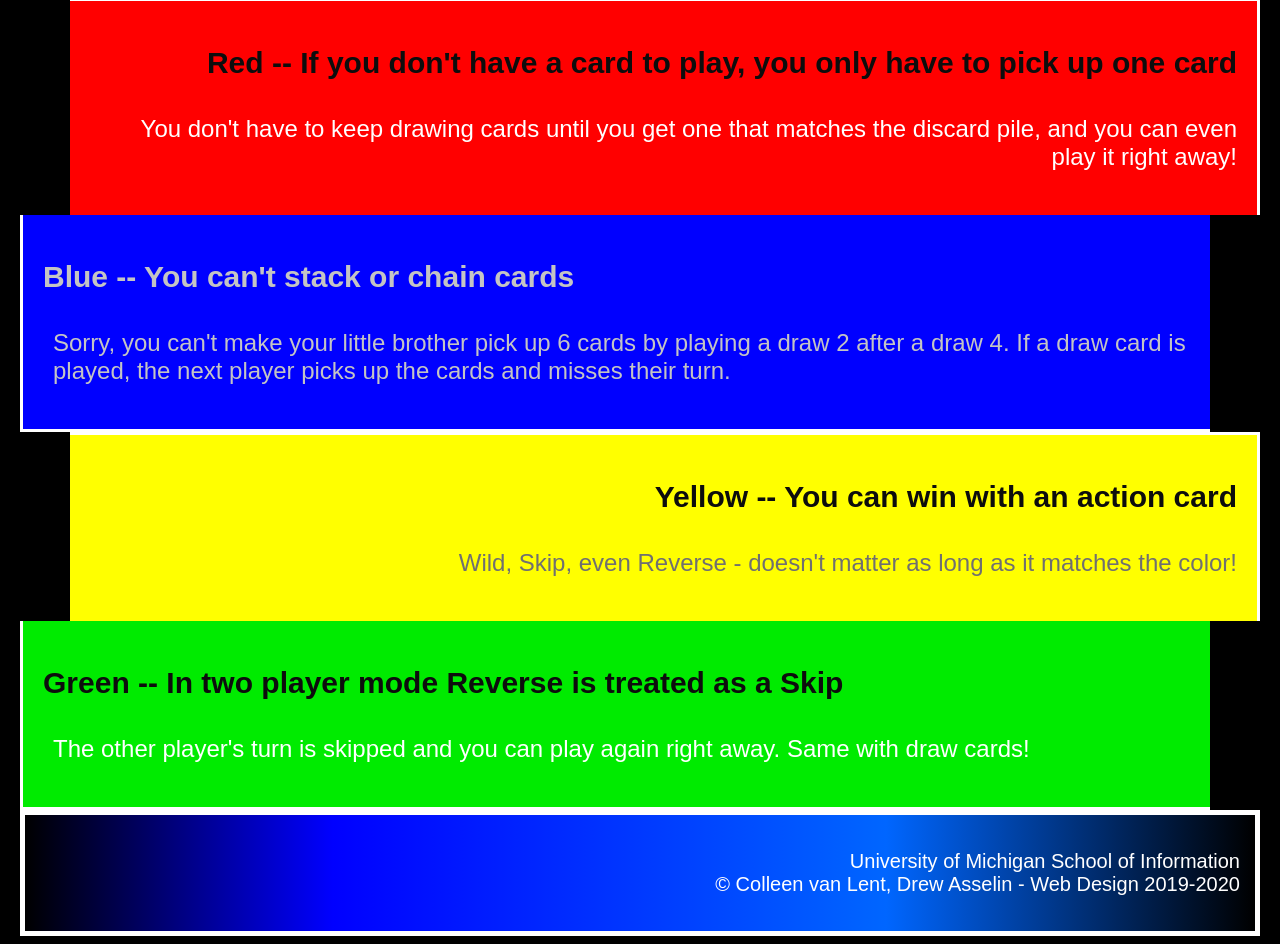
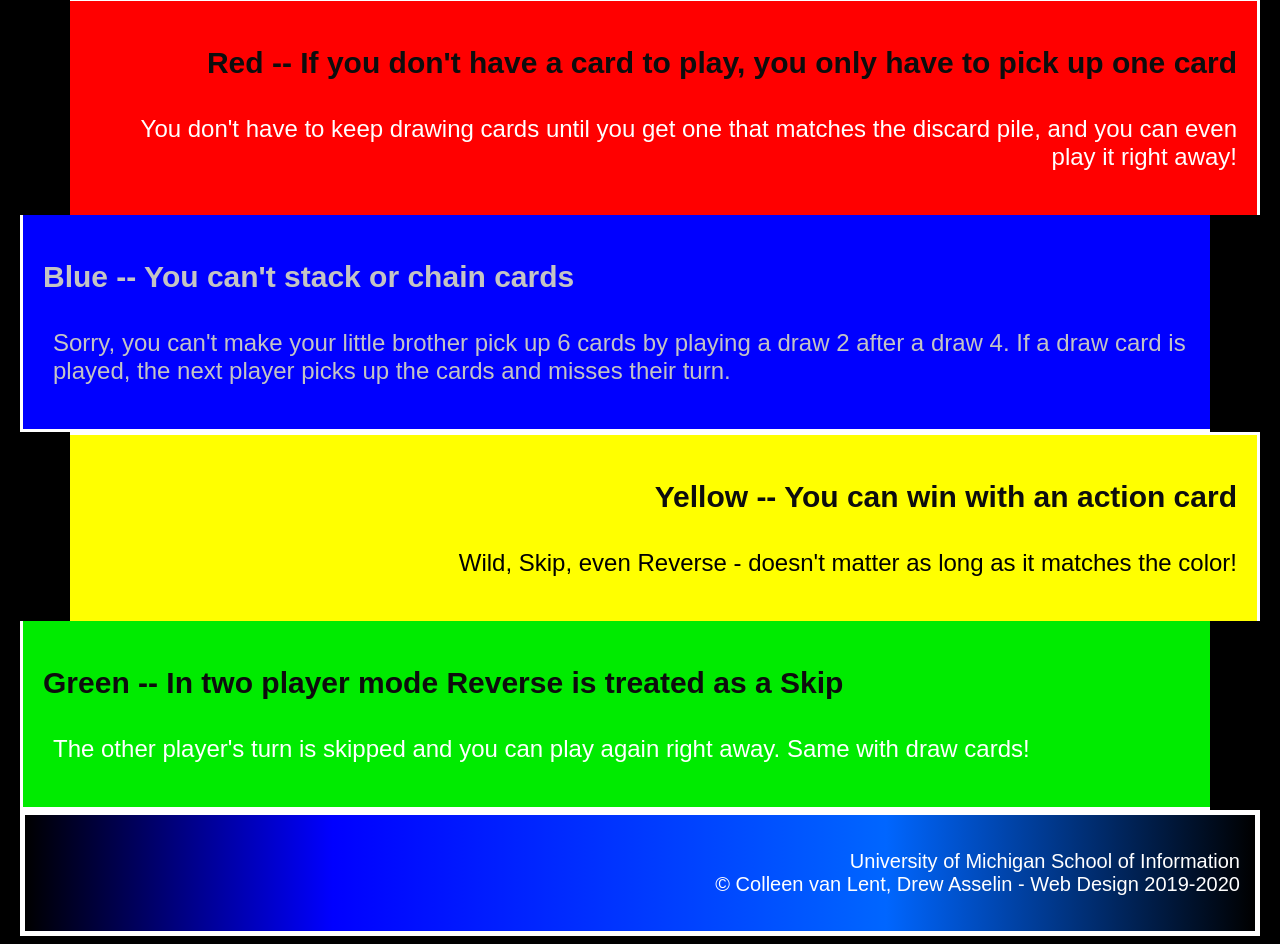
Before and after one commit to Chiao1996s/hw2-2023, a plain HTML site: page index.html in a window 1280 px wide. Shown: the part 620-1564 px from the top of the page. Drawn offline with Linux system fonts and the light colour scheme.

```diff
--- a/css/style.css
+++ b/css/style.css
@@ -84,7 +84,7 @@ div.blue>p{
 }
 
 div.yellow>p{
-    color:#707070 ;
+    color:#000000;
 }
 
 .green{
```
